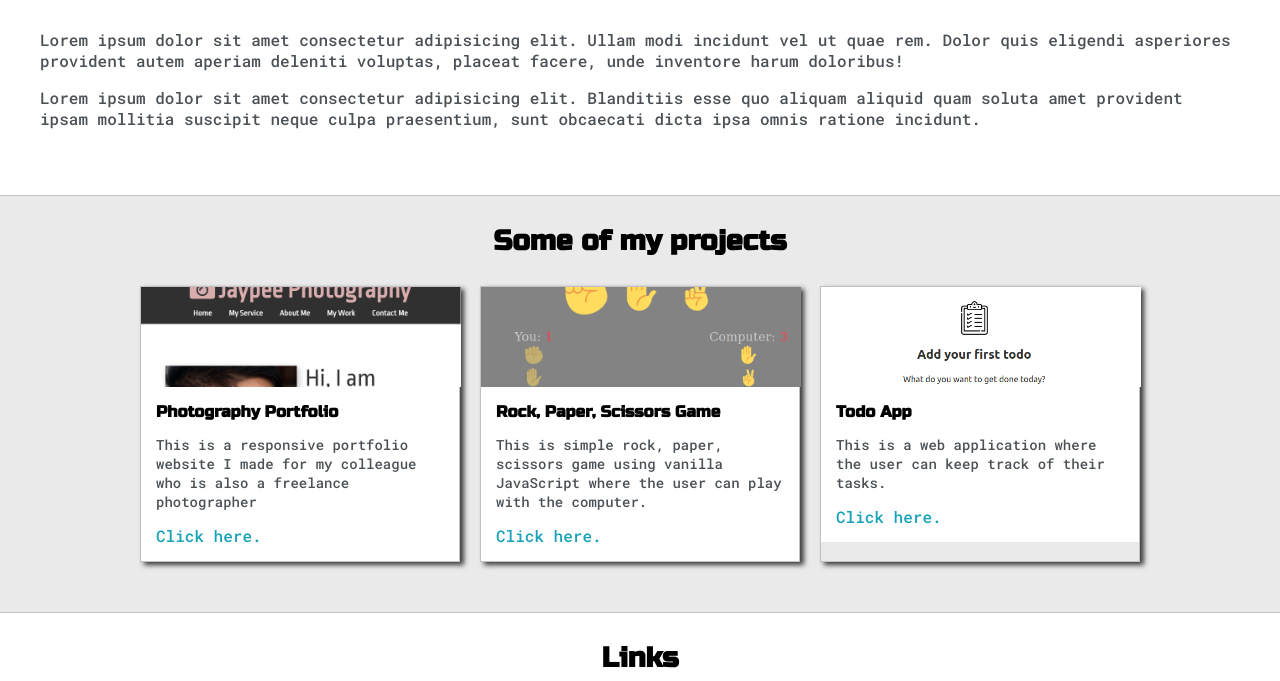
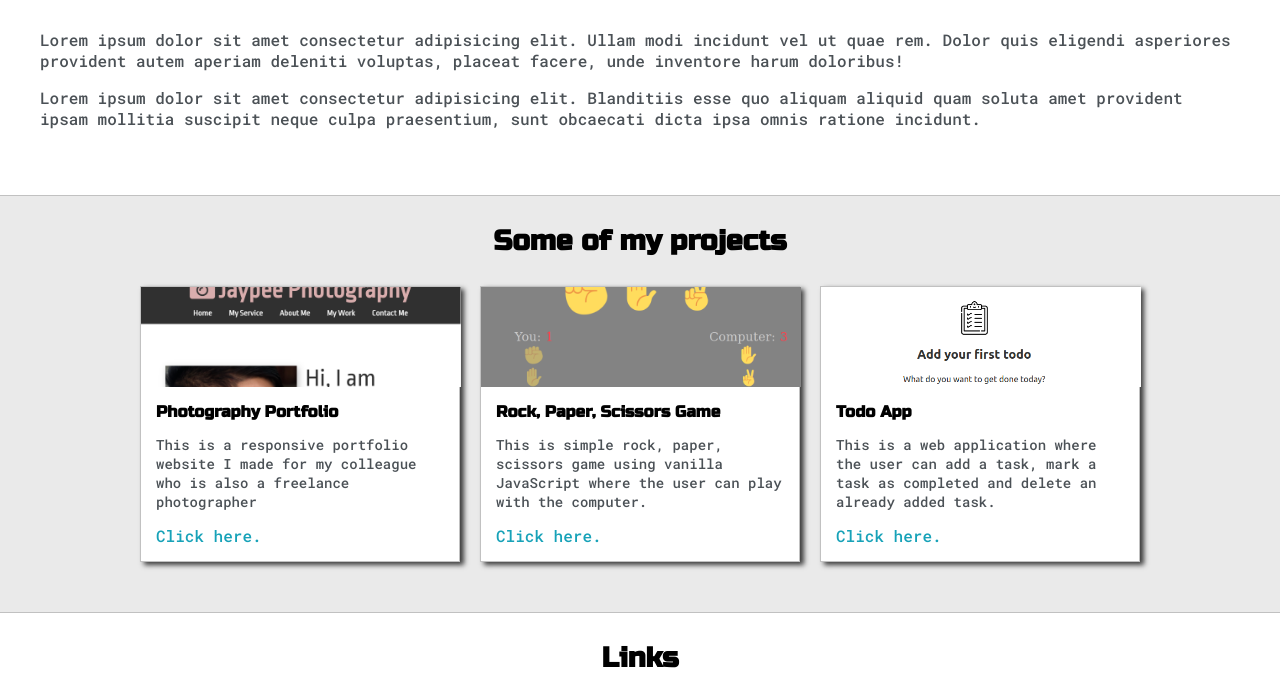
Before and after one commit to franzformers/cv, a plain HTML site: page index.html in a window 1280 px wide. Shown: the part 795-1476 px from the top of the page. Drawn offline with Linux system fonts and the light colour scheme.

Commit message:
Update index.html

```diff
--- a/index.html
+++ b/index.html
@@ -123,7 +123,7 @@
           <img class="thumbnail" src="images/todo-app.PNG" alt="">
           <div class="post-preview">
             <h6 class="post-title">Todo App</h6>
-            <p class="post-intro">This is a web application where the user can keep track of their tasks.</p>
+            <p class="post-intro">This is a web application where the user can add a task, mark a task as completed and delete an already added task.</p>
             <a target = "_blank" href=" https://franzformers.github.io/todo-app/">Click here.</a>
           </div>
 
```
